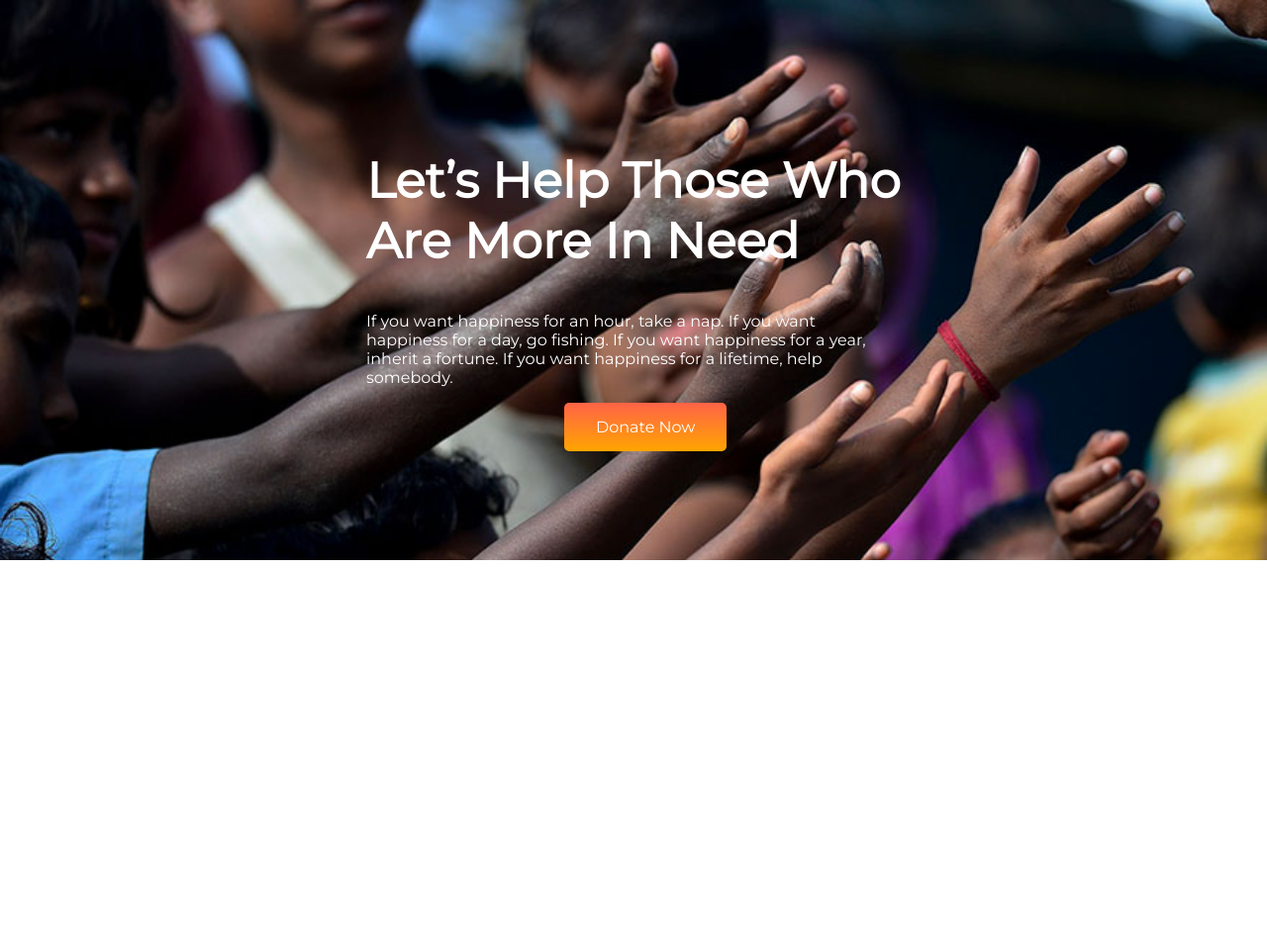
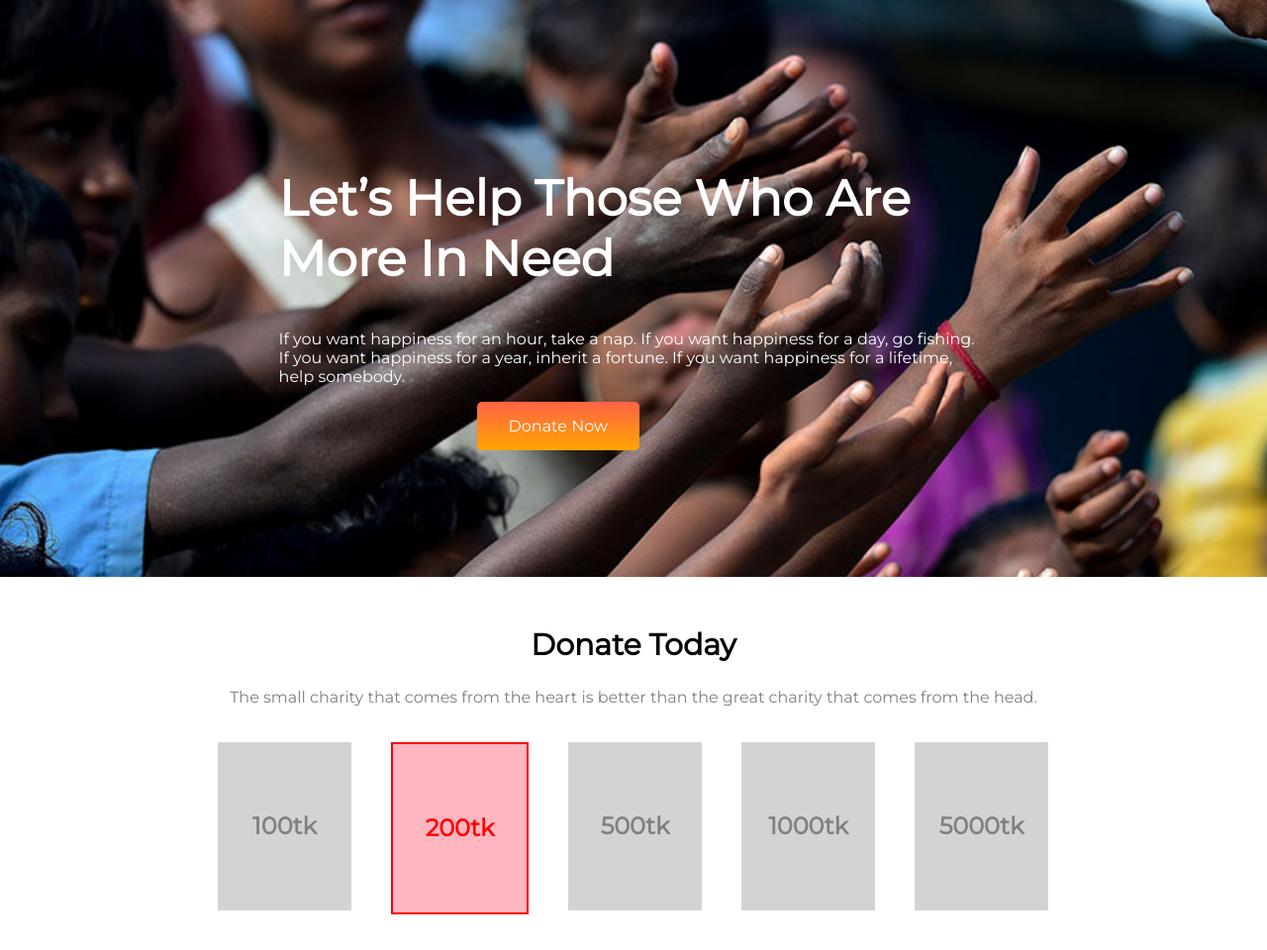
Before and after one commit to mhtanvir165/assignment-1, a plain HTML site: page index.html in a window 1280 px wide. Shown: the whole page at 99% size. Before the commit the page ends 800 px from the top, so only its background shows below. Drawn offline with Linux system fonts and the light colour scheme.

Commit message:
sec-part done

```diff
--- a/index.html
+++ b/index.html
@@ -27,5 +27,20 @@
         >
       </div>
     </section>
+
+    <section>
+      <h1 class="amount-heading">Donate Today</h1>
+      <p class="amount-paragraph">
+        The small charity that comes from the heart is better than the great
+        charity that comes from the head.
+        <div class="amount-all">
+            <h2 class="donate-amount">100tk</h2>
+            <h2 id="selected-amount"> 200tk</h2>
+            <h2 class="donate-amount">500tk</h2>
+            <h2 class="donate-amount">1000tk</h2>
+            <h2 class="donate-amount">5000tk</h2>
+        </div>
+      </p>
+    </section>
   </body>
 </html>
--- a/style.css
+++ b/style.css
@@ -6,8 +6,8 @@ body{
     background-image: url(images/donation13.jpg);
     background-repeat: no-repeat;
     background-size: 100%;
-
-    padding: 100px;
+    padding: 10%;
+    margin-bottom: 50px;
 }
 .top-heading{
     font-size: 50px;
@@ -29,7 +29,42 @@ body{
 .top-text{
     color: white;
     margin: auto;
-    width: 50%;
-    /* border: 3px solid green; */
-    padding: 10px;
+    width: 70%;
+
 }
+.amount-heading{
+    font-size: 30px;
+    text-align: center;
+}
+.amount-paragraph{
+    color: gray;
+    text-align: center;
+}
+.donate-amount{
+    /* box-sizing: content-box;   */
+    width: 135px;
+    height: 100px;
+    margin: 20px;
+    padding-top: 70px;
+    /* padding: 40px 20px; */
+    /* border: 2px solid lightgray ; */
+    background-color: lightgray;
+    color: gray;
+    text-align: center;
+
+}
+#selected-amount{
+
+    width: 135px;
+    height: 100px;
+    margin: 20px;
+    padding-top: 70px;
+    border: 2px solid red;
+    background-color: lightpink;
+    color: red;
+    text-align: center;
+}
+.amount-all{
+    display: flex;
+    margin-left: 200px;
+}
```
